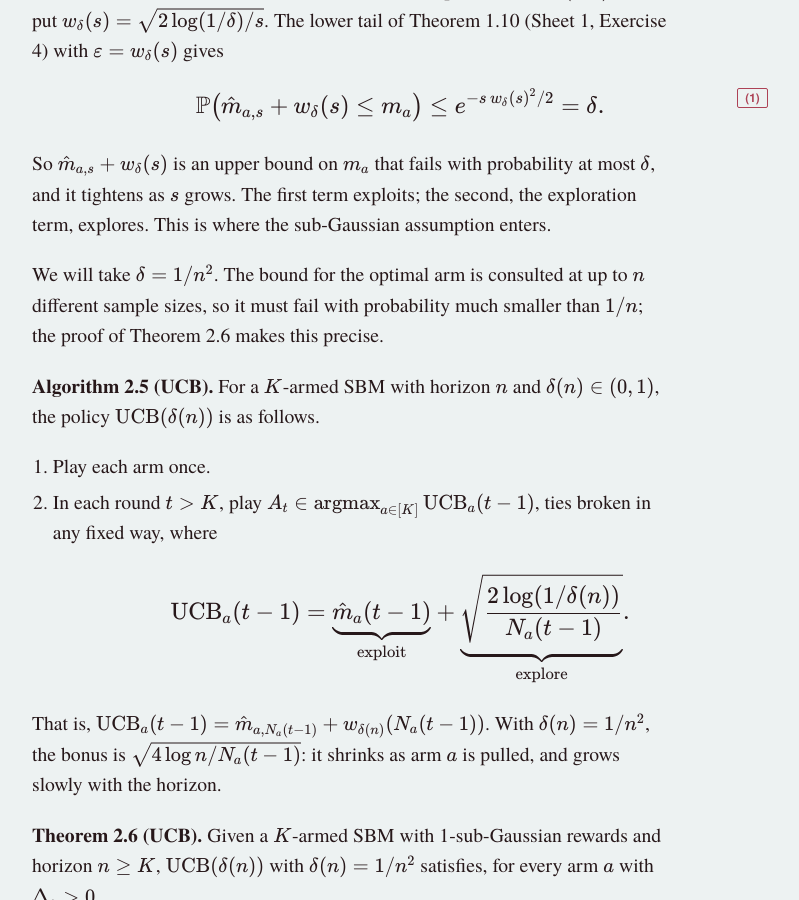
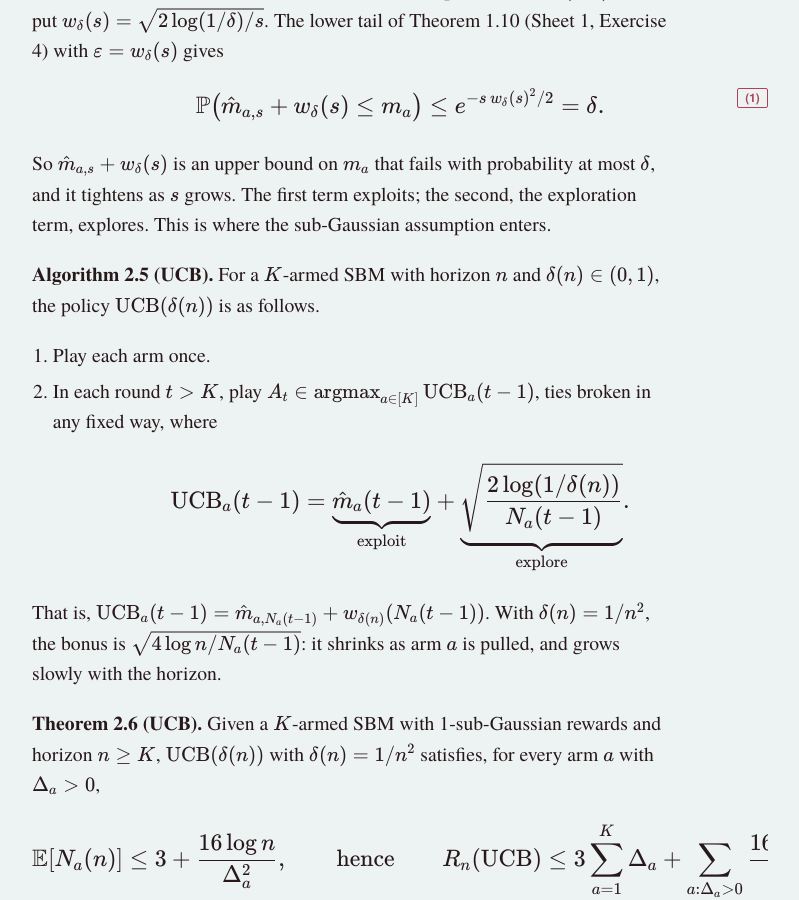
Before and after one commit to iyertejas/iyertejas.github.io, a Jekyll site: the page built from course-rl-2026-lecture-2.md, in a window 1280 px wide and 900 px high, scrolled down 7844 px. Shown: the whole window, without its empty margins (232-1031 px from the left). Built offline with Jekyll 4.4.1, drawn with Linux system fonts in a browser that asks for light colours.

Commit message:
Lecture 2: drop the sentence on the choice of delta

```diff
--- a/course-rl-2026-lecture-2.md
+++ b/course-rl-2026-lecture-2.md
@@ -171,8 +171,6 @@ $$
 
 So $$\hat m_{a,s} + w_\delta(s)$$ is an upper bound on $$m_a$$ that fails with probability at most $$\delta$$, and it tightens as $$s$$ grows. The first term exploits; the second, the exploration term, explores. This is where the sub-Gaussian assumption enters.
 
-We will take $$\delta = 1/n^2$$. The bound for the optimal arm is consulted at up to $$n$$ different sample sizes, so it must fail with probability much smaller than $$1/n$$; the proof of Theorem 2.6 makes this precise.
-
 **Algorithm 2.5 (UCB).** For a $$K$$-armed SBM with horizon $$n$$ and $$\delta(n) \in (0, 1)$$, the policy $$\mathrm{UCB}(\delta(n))$$ is as follows.
 
 1. Play each arm once.
```
